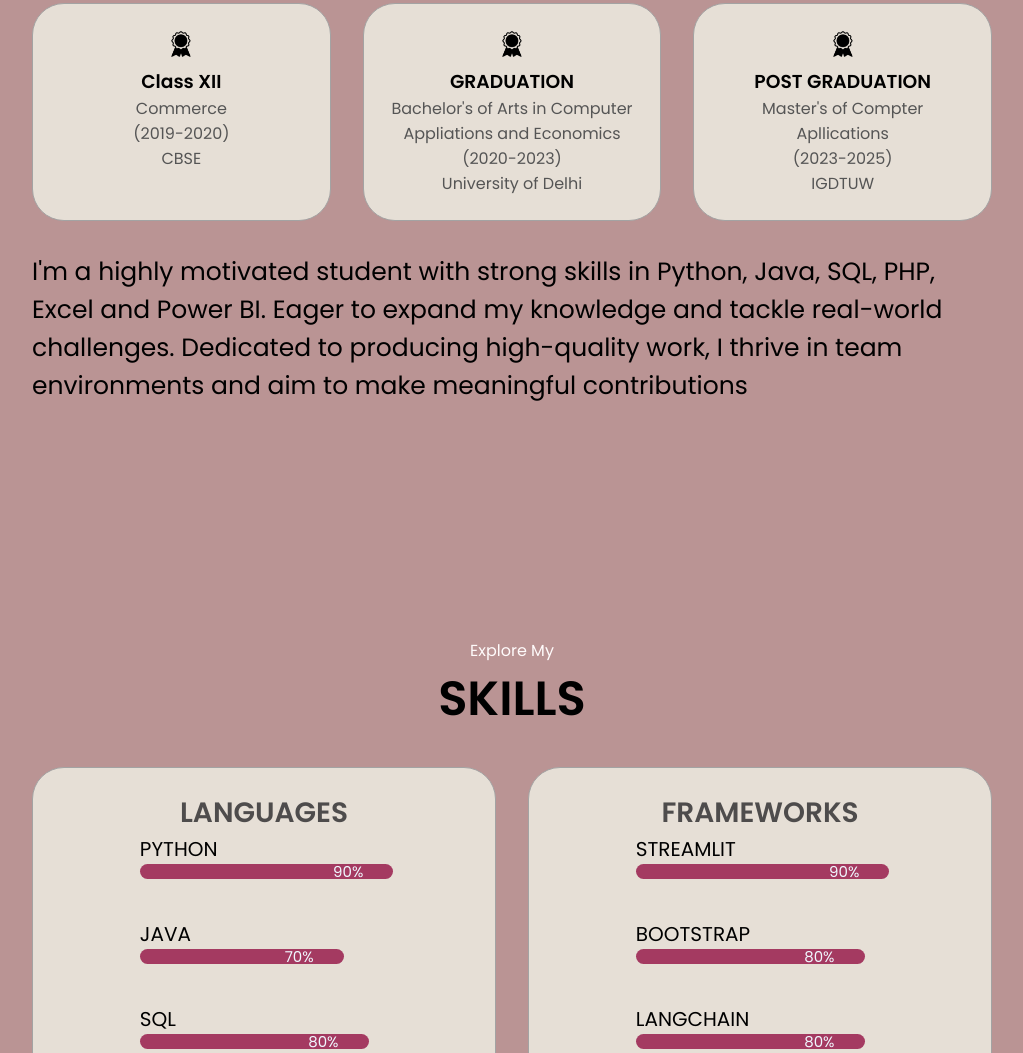
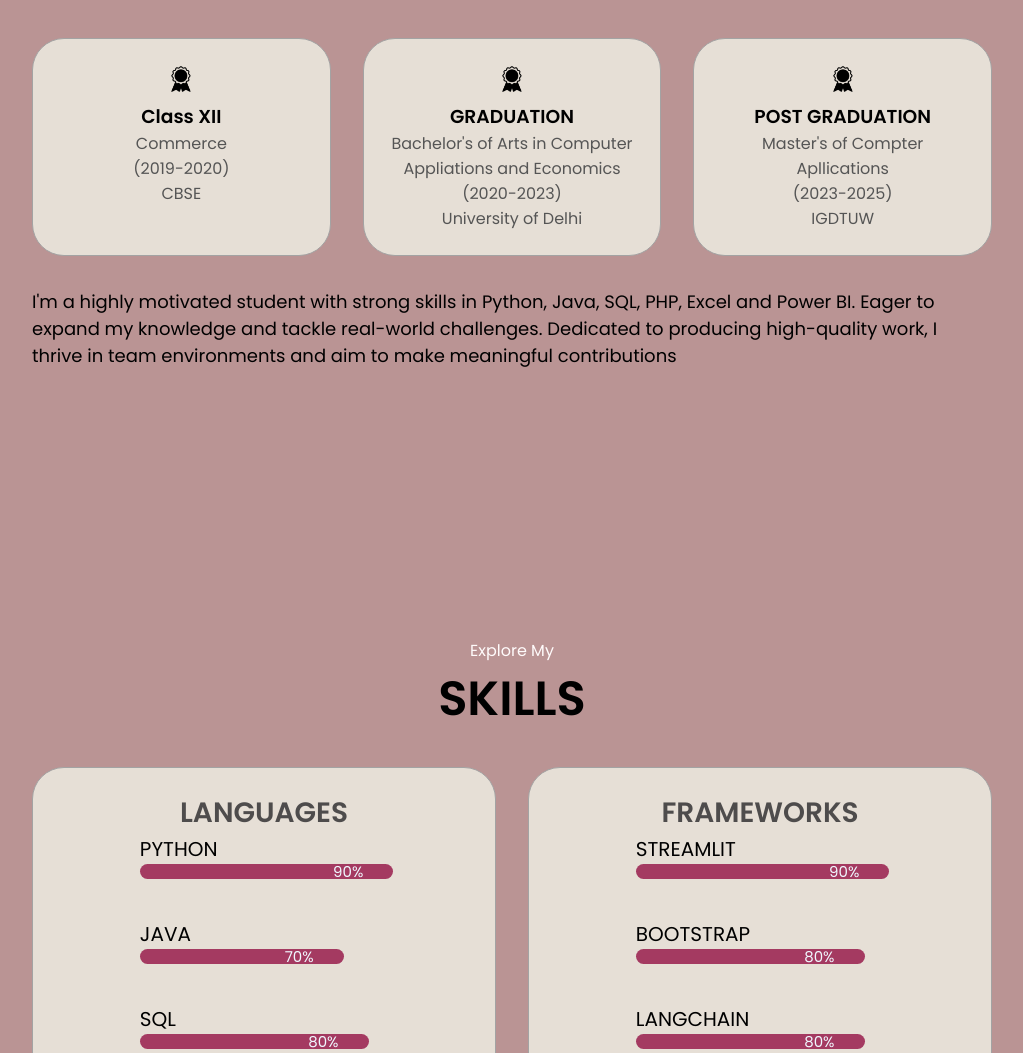
Before and after one commit to harshita-2109/personal-portfolio, a plain HTML site: page index.html in a window 1280 px wide. Shown: the part 1058-2111 px from the top of the page, without its empty margins (128-1151 px from the left). Drawn offline with nearby package versions, Linux system fonts and the light colour scheme.

Commit message:
Update style.css

```diff
--- a/style.css
+++ b/style.css
@@ -334,7 +334,7 @@ section {
 }
 
 .text-container p{
-  font-size: 25px;
+  font-size: 18px;
   color: #000000;
 }
 
```
